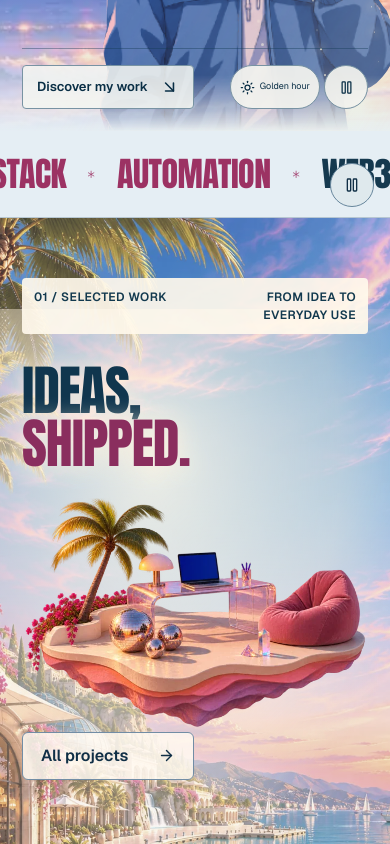
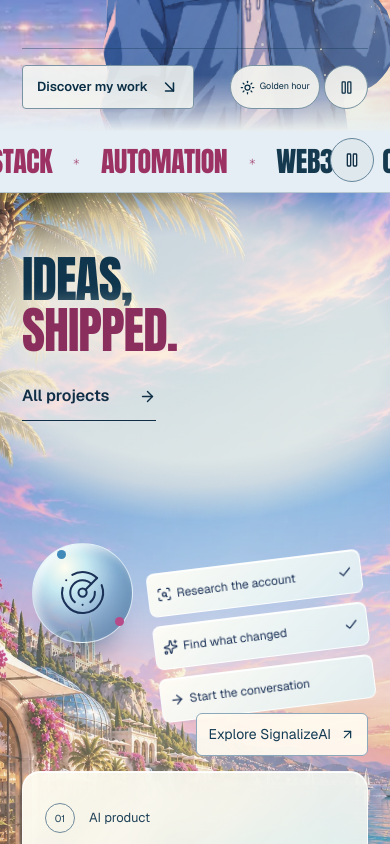
Before and after one commit to royalpinto007/royalpinto007, a Next.js app: page / in a window 390 px wide. Shown: the part 780-1624 px from the top of the page. Built offline with nearby package versions, Linux system fonts and the light colour scheme.

Commit message:
fix: compose Home chapters without numbered banners

```diff
--- a/app/coastal-home.css
+++ b/app/coastal-home.css
@@ -65,7 +65,7 @@ body:has(.home-page) .site-header {
 }
 .home-page .kinetic-band {
   margin: 0 calc(clamp(22px, 4vw, 88px) * -1) 0;
-  padding: 21px 0;
+  padding: 12px 0;
   border: 0;
   background: #e5eef4;
   border-bottom: 1px solid #3e607746;
@@ -73,7 +73,7 @@ body:has(.home-page) .site-header {
 .home-page .kinetic-group > span {
   font-family: var(--font-coastal-display), sans-serif;
   text-transform: uppercase;
-  font-size: clamp(34px, 4.6vw, 70px);
+  font-size: clamp(28px, 3.1vw, 54px);
   font-weight: 400;
   letter-spacing: -0.015em;
   color: #15394f;
@@ -107,8 +107,8 @@ body:has(.home-page) .site-header {
   h2 {
   font-family: var(--font-coastal-display), sans-serif;
   text-transform: uppercase;
-  font-size: clamp(64px, 7.4vw, 118px);
-  line-height: 0.97;
+  font-size: clamp(64px, 6vw, 108px);
+  line-height: 1.02;
   letter-spacing: -0.02em;
   font-weight: 400;
   color: #10364e;
@@ -531,7 +531,7 @@ body:has(.home-page) .site-header {
       .playground > .section-intro
     )
     h2 {
-    font-size: clamp(54px, 13vw, 94px);
+    font-size: clamp(50px, 12vw, 80px);
   }
   .home-page .work-heading {
     margin-bottom: 20px;
--- a/app/home-environments.css
+++ b/app/home-environments.css
@@ -93,47 +93,42 @@
 .home-page .work-world:nth-child(even) {
   grid-template-columns: minmax(0, 1fr) minmax(0, 1.25fr);
 }
-.home-page .work-world > .section-marker,
 .home-page .work-world > .work-heading {
   grid-column: 1 / -1;
   margin-bottom: 0;
 }
-.home-page .work-world > .section-marker {
-  position: relative;
-  z-index: 2;
-  align-self: start;
-  padding: 10px 12px;
-  border: 0;
-  color: #12394e;
-  background: #fff9eceb;
-  border-radius: 4px;
-  font-weight: 600;
-}
 .home-page .work-world .work-heading {
+  display: flex;
+  justify-content: space-between;
+  align-items: end;
   position: relative;
   isolation: isolate;
-  padding-block: 15px 30px;
+  padding: 0 0 20px;
+  gap: 24px;
 }
 .home-page .work-world .work-heading::before {
   content: "";
   position: absolute;
-  inset: -30px 40% -15px -70px;
+  inset: -120px auto -120px -180px;
+  width: min(1000px, calc(100% + 360px));
   z-index: -1;
   background: radial-gradient(
-    ellipse at 35% 50%,
-    #fff9e9ee 20%,
-    #fff3e3b8 55%,
-    transparent 76%
+    ellipse closest-side,
+    #fff9e9b8 65%,
+    #fff3e38f 80%,
+    transparent 100%
   );
 }
 .home-page .work-world .work-heading h2 span {
   color: #8a2e5e;
 }
 .home-page .work-world .work-heading > .quiet-link {
-  background: #fffaf1d9;
-  padding: 0 18px;
-  border: 1px solid #728da5;
-  border-radius: 6px;
+  background: transparent;
+  padding: 0;
+  border: 0;
+  border-bottom: 1px solid currentColor;
+  border-radius: 0;
+  margin-bottom: 8px;
 }
 .home-page .work-world .work-preview {
   position: relative;
@@ -299,20 +294,29 @@
 .home-page .immersive-chapter .chapter-environment {
   z-index: -2;
 }
-.home-page .immersive-chapter > .section-marker {
-  color: #193c52;
-  border-color: #52718c88;
-  background: #fff9eceb;
-  padding: 10px 12px;
-  border-radius: 4px;
-  border-top: 0;
-  font-weight: 600;
+.home-page .chapter-heading h2 {
+  text-wrap: balance;
 }
 .home-page .immersive-chapter .systems-heading,
 .home-page .immersive-chapter .reel-heading,
 .home-page .immersive-chapter .playground-heading {
   position: relative;
   isolation: isolate;
+}
+.home-page .immersive-chapter .systems-heading,
+.home-page .immersive-chapter .playground-heading {
+  grid-template-columns: minmax(0, 1.3fr) minmax(0, 0.7fr);
+  gap: 12px 5%;
+  margin-bottom: 32px;
+}
+.home-page .systems-heading > .world-scene,
+.home-page .playground-heading > .world-scene {
+  width: min(100%, 380px);
+  margin: 0;
+  justify-self: end;
+}
+.home-page .systems-heading > .world-scene {
+  grid-row: 1;
 }
 .home-page .immersive-chapter .section-intro h2,
 .home-page .immersive-chapter .reel-heading h2 {
@@ -327,31 +331,38 @@
 .home-page .immersive-chapter .playground-heading::before {
   content: "";
   position: absolute;
-  inset: -30px 40% -25px -60px;
+  inset: -120px auto -120px -180px;
+  width: min(1000px, calc(100% + 360px));
   z-index: -1;
   background: radial-gradient(
-    ellipse at 35% 50%,
-    #fff9eae8 25%,
-    #fff4e1b8 55%,
-    transparent 76%
+    ellipse closest-side,
+    #fff9eab8 65%,
+    #fff4e18f 80%,
+    transparent 100%
   );
 }
-.home-page .immersive-chapter .reel-heading::before {
-  right: -25px;
-}
 .home-page .immersive-chapter .reel-heading > p {
-  color: #173d53;
-  background: #fff6e9db;
-  padding: 9px 12px;
-  border-radius: 4px;
-  font-size: 13px;
+  color: #061c29;
+  padding: 0 0 8px;
+  max-width: 22ch;
 }
 .home-page .immersive-chapter .playground-heading > p {
   width: fit-content;
-  padding: 9px 12px;
-  color: #173d53;
-  background: #fff9eceb;
-  border-radius: 4px;
+  padding: 0;
+  color: #061c29;
+  margin: 0;
+  align-self: start;
+}
+.home-page .immersive-chapter .chapter-heading > p {
+  position: relative;
+  isolation: isolate;
+}
+.home-page .immersive-chapter .chapter-heading > p::before {
+  content: "";
+  position: absolute;
+  inset: -25px -45px;
+  z-index: -1;
+  background: radial-gradient(ellipse closest-side, #fff9eab8 65%, transparent);
 }
 .home-page .immersive-chapter .system-picker {
   background: #fffaf0df;
@@ -404,7 +415,6 @@
     min-height: 0;
     padding-block: 60px 65px;
   }
-  .home-page .work-world > .section-marker,
   .home-page .work-world > .work-heading {
     grid-column: 1;
   }
@@ -431,17 +441,14 @@
     aspect-ratio: 1.15;
   }
   .home-page .work-world .work-heading::before {
-    inset: -40px -40px -20px;
-    background: radial-gradient(
-      ellipse at 40% 30%,
-      #fff8e8dc,
-      #fff0dc6b 52%,
-      transparent 76%
-    );
+    inset: -80px -120px;
+    width: auto;
   }
   .home-page .work-world .work-heading {
-    padding-top: 15px;
-    padding-bottom: 22px;
+    align-items: start;
+    flex-direction: column;
+    padding: 0 0 12px;
+    gap: 18px;
   }
   .home-page .work-world .work-heading h2 {
     text-shadow: 0 2px 24px #fff3df;
@@ -498,20 +505,29 @@
   .home-page .immersive-chapter {
     padding-block: 55px 65px;
   }
+  .home-page .immersive-chapter .systems-heading,
+  .home-page .immersive-chapter .playground-heading {
+    grid-template-columns: minmax(0, 1fr);
+    gap: 18px;
+    margin-bottom: 28px;
+  }
+  .home-page .systems-heading > .world-scene,
+  .home-page .playground-heading > .world-scene {
+    grid-column: 1;
+    grid-row: 2;
+    width: min(75%, 260px);
+    max-height: 180px;
+    margin: 0;
+    justify-self: end;
+  }
+  .home-page .playground-heading > p {
+    grid-column: 1;
+    grid-row: 3;
+  }
   .home-page .immersive-chapter .systems-heading::before,
   .home-page .immersive-chapter .playground-heading::before {
-    inset: -30px -30px 35%;
-    background: radial-gradient(
-      ellipse at 40% 30%,
-      #fff8e8ed,
-      #fff4e1b8 55%,
-      transparent 85%
-    );
-  }
-  .home-page .immersive-chapter .section-marker {
-    background: #fff9ece0;
-    padding: 10px 12px;
-    border-radius: 4px;
+    inset: -80px -120px 20%;
+    width: auto;
   }
   .home-page .immersive-chapter .reel-caption {
     gap: 18px;
@@ -519,8 +535,8 @@
     font-size: 10px;
   }
   .home-page .immersive-chapter .reel-heading::before {
-    inset: -25px -25px;
-    background: radial-gradient(ellipse, #fff9eae8 40%, transparent 85%);
+    inset: -80px -120px;
+    width: auto;
   }
   .home-page .immersive-chapter .reel-heading > p {
     padding-left: 0;
--- a/app/page.tsx
+++ b/app/page.tsx
@@ -91,7 +91,11 @@ export default function HomePage() {
 
       <KineticBand />
 
-      <section className="selected-work immersive-work" id="work">
+      <section
+        className="selected-work immersive-work"
+        id="work"
+        aria-labelledby="work-title"
+      >
         <div className="work-grid">
           {work.map((project, i) => (
             <article
@@ -100,18 +104,12 @@ export default function HomePage() {
             >
               <SceneEnvironment scene={project.scene} />
               {i === 0 && (
-                <>
-                  <p className="section-marker">
-                    <span>01 / Selected work</span>
-                    <span>From idea to everyday use</span>
-                  </p>
-                  <div className="section-intro work-heading world-heading">
-                    <h2>
+                <header className="section-intro work-heading chapter-heading">
+                  <h2 id="work-title">
                     Ideas,
                     <br />
                     <span>shipped.</span>
                   </h2>
-                    <WorldScene kind="studio" />
                   <Link
                     className="quiet-link"
                     href="/projects"
@@ -119,8 +117,7 @@ export default function HomePage() {
                   >
                     All projects <ArrowRight size={17} />
                   </Link>
-                  </div>
-                </>
+                </header>
               )}
               <div className="work-preview">
                 <ProjectVisual product={project.image} />
@@ -248,21 +245,21 @@ export default function HomePage() {
         </div>
       </section>
 
-      <section className="playground immersive-chapter" id="frontend">
+      <section
+        className="playground immersive-chapter"
+        id="frontend"
+        aria-labelledby="playground-title"
+      >
         <SceneEnvironment scene="tidal" />
-        <p className="section-marker">
-          <span>04 / The playground</span>
-          <span>Made to be played with</span>
-        </p>
-        <div className="section-intro world-heading playground-heading">
-          <h2>
+        <header className="section-intro world-heading playground-heading chapter-heading">
+          <h2 id="playground-title">
             A little
             <br />
             <span>browser magic.</span>
           </h2>
-          <p>Physics. Light. A little browser magic.</p>
+          <p>Touch, drag, explore.</p>
           <WorldScene kind="play" />
-        </div>
+        </header>
         <ExperimentPlayground />
         <div className="gallery-heading">
           <h3>More from Facetworks.</h3>
--- a/components/MotionReel.tsx
+++ b/components/MotionReel.tsx
@@ -59,16 +59,12 @@ export function MotionReel() {
       aria-labelledby="reel-title"
     >
       <SceneEnvironment scene="cinema" />
-      <p className="section-marker">
-        <span>03 / In motion</span>
-        <span>Press play. Get the feeling.</span>
-      </p>
-      <div className="reel-heading">
+      <header className="reel-heading chapter-heading">
         <h2 id="reel-title">
           Built to <span>move.</span>
         </h2>
-        <p>A 20-second look at my work.</p>
-      </div>
+        <p>20 seconds. In my element.</p>
+      </header>
       <div className="reel-stage" ref={host}>
         <div className="reel-poster" aria-hidden="true">
           <ReelBackdrop />
--- a/components/SystemsShowcase.tsx
+++ b/components/SystemsShowcase.tsx
@@ -123,18 +123,14 @@ export function SystemsShowcase() {
       aria-labelledby="systems-title"
     >
       <SceneEnvironment scene="atrium" />
-      <p className="section-marker">
-        <span>02 / Under the hood</span>
-        <span>Follow the decisions, not just the arrows</span>
-      </p>
-      <div className="systems-heading section-intro world-heading">
+      <header className="systems-heading section-intro world-heading chapter-heading">
         <h2 id="systems-title">
           Beyond
           <br />
           <span>the interface.</span>
         </h2>
         <WorldScene kind="engine" />
-      </div>
+      </header>
       <fieldset className="system-picker">
         <legend className="sr-only">Choose a system to explore</legend>
         {systems.map((system, i) => (
```
Also changed, not shown: 3 other files (tests, documents, lock files or other folders). Lines whose indentation alone changed are shown as unchanged.
